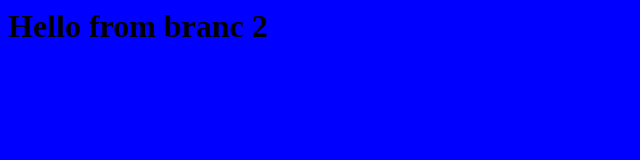
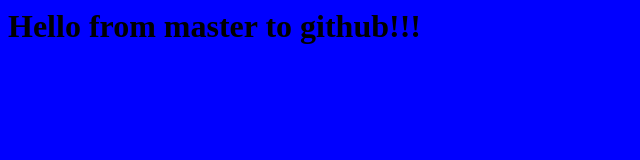
Before and after one commit to alexkor80/first, a plain HTML site: page index.html in a window 1280 px wide. Shown: the whole page, without its empty margins (0-640 px from the left). Drawn offline with Linux system fonts and the light colour scheme.

Commit message:
trying to be funny

```diff
--- a/index.html
+++ b/index.html
@@ -1,5 +1,5 @@
 <html>
 <body bgcolor="blue">
-<h1>Hello from branc 2 </h1>
+<h1>Hello from master to github!!! </h1>
 </body>
 </html>
```
